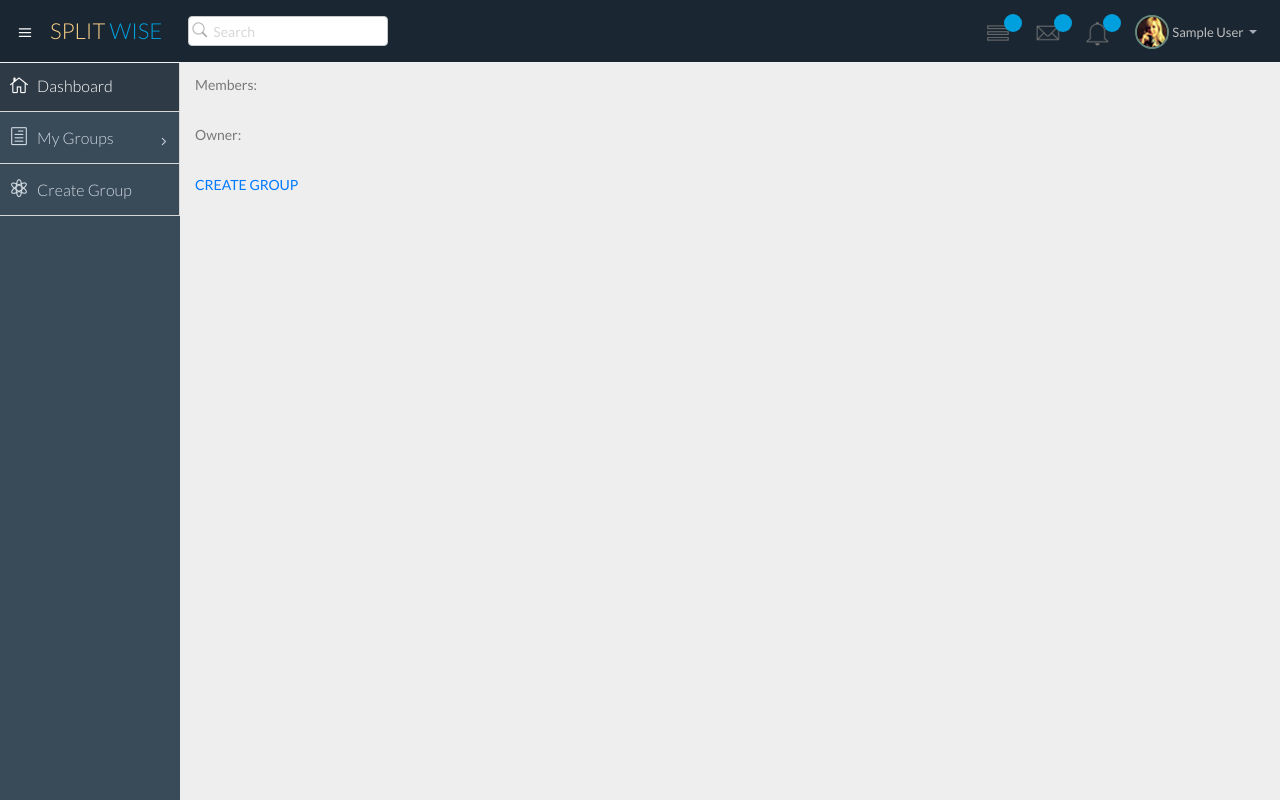
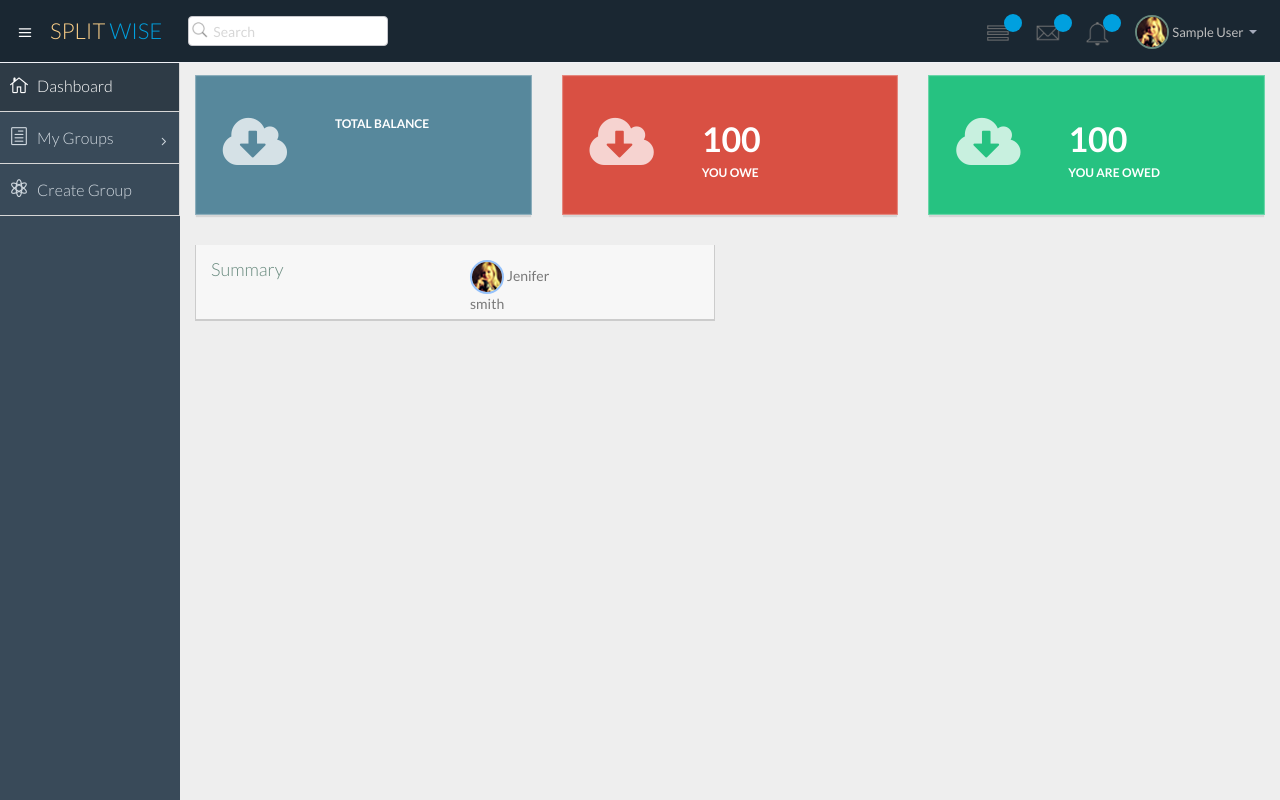
Before and after one commit to susg/Split-Expenses, a Django app: template split/templates/split/home.html in a window 1280 px wide. Run offline with Django 3.2, Linux system fonts and the light colour scheme; the template is opened without the code that fills it, so the values that code supplies are empty; the visitor is signed in with stand-in values (Sample User, id 1).

Commit message:
Update user balance

```diff
--- a/split/templates/split/home.html
+++ b/split/templates/split/home.html
@@ -2,27 +2,70 @@
 {% load static %}
 {% block overview %}
 
-<!--main content start-->
-      <!--overview start-->
-      Members: <br>
-<ul>
-{% for g in groups %}
-<li> <a href = "/split/group/{{g.id}}"> {{ g.name }} </a> </li>
-{% endfor %}
-</ul>
-<br>
+<div class="row">
+   <div class="col-lg-4 col-md-6 col-sm-12 col-xs-12">
+      <div class="info-box blue-bg">
+         <i class="fa fa-cloud-download"></i>
+         <div class="count">{{ user.users.total_balance }}</div>
+         <div class="title">Total Balance</div>
+      </div>
+   </div>
+   <div class="col-lg-4 col-md-6 col-sm-12 col-xs-12">
+      <div class="info-box red-bg">
+         <i class="fa fa-cloud-download"></i>
+         <div class="count"> 100 </div>
+         <div class="title">You owe</div>
+      </div>
+   </div>
+   <div class="col-lg-4 col-md-6 col-sm-12 col-xs-12">
+      <div class="info-box green-bg">
+         <i class="fa fa-cloud-download"></i>
+         <div class="count"> 100 </div>
+         <div class="title">You are owed</div>
+      </div>
+   </div>
+</div>
 
-Owner:
-<ul>
-{% for o in owner %}
-<li> <a href="/split/group/{{o.id}}"> {{ o.name }} </a> </li>
-{% endfor %}
-</ul>
-<br>
+<div class="row">
+   <div class="col-lg-6">
+      <section class="panel">
 
-<a href="/split/create_group">CREATE GROUP </a>
+         <div class="panel-body progress-panel">
+            <div class="row">
+               <div class="col-lg-6 task-progress pull-left">
+                  <h1>Summary</h1>
+               </div>
+               <div class="col-lg-3">
+                  <span class="profile-ava pull-right">
+                     <img alt="" class="simple" src="img/avatar1_small.jpg">
+                     Jenifer smith
+                  </span>
+               </div>
+            </div>
+         </div>
 
-
-
+         <table class="table table-hover personal-task">
+            <tbody>
+               {% for g in groups %}
+               <tr>
+                  <td>{{ g.name }}</td>
+                  <td>
+                     <span class="badge bg-important">Upload</span>
+                  </td>
+               </tr>
+               {% endfor %}
+               {% for o in owner %}
+               <tr>
+                  <td>{{ o.name }}</td>
+                  <td>
+                     <span class="badge bg-important">Upload</span>
+                  </td>
+               </tr>
+               {% endfor %}
+            </tbody>
+         </table>
+      </section>
+   </div>
+</div>
 
 {% endblock %}
```
Also changed, not shown: split/views.py (+9 -0 lines).
